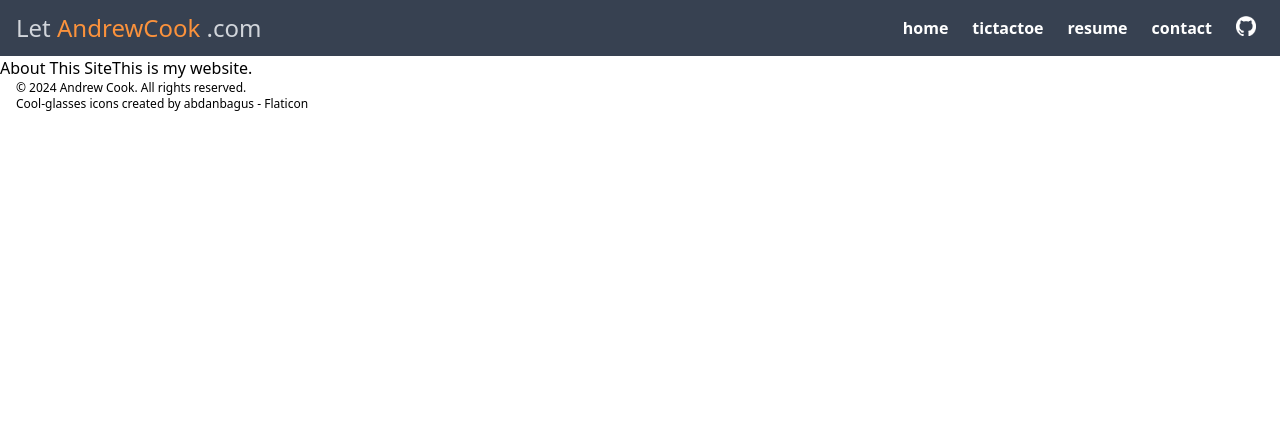
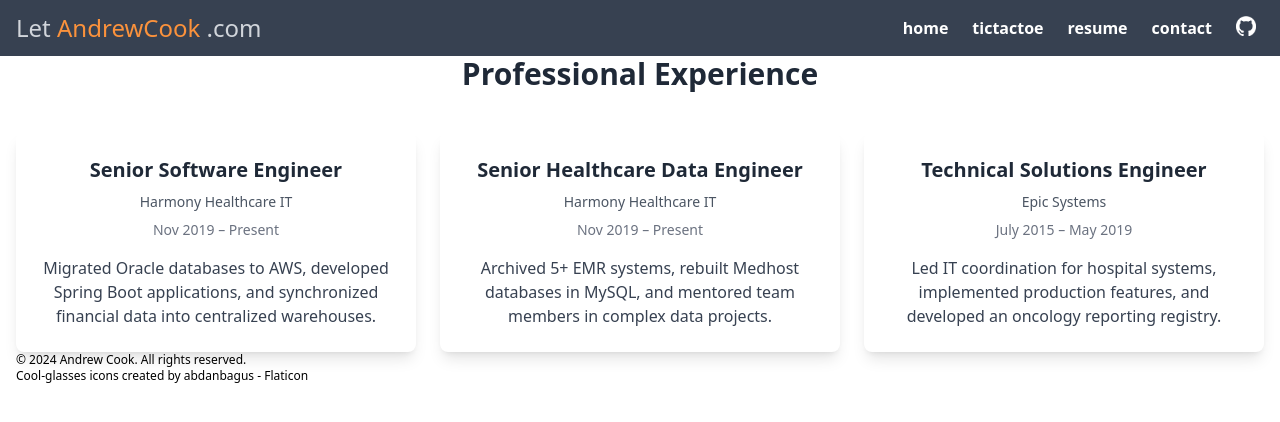
Before and after one commit to cookster9/personal-site, a Django app: page /resume/ in a window 1280 px wide. Shown: the top 422 px of the page. Run offline with Django 4.2, Linux system fonts and the light colour scheme; parts of the project's set-up code (start-up, migrations or seed data) failed here and were passed over.

Commit message:
decent resume page now

```diff
--- a/website/static/website/css/output.css
+++ b/website/static/website/css/output.css
@@ -554,6 +554,40 @@ video {
   display: none;
 }
 
+.container {
+  width: 100%;
+}
+
+@media (min-width: 640px) {
+  .container {
+    max-width: 640px;
+  }
+}
+
+@media (min-width: 768px) {
+  .container {
+    max-width: 768px;
+  }
+}
+
+@media (min-width: 1024px) {
+  .container {
+    max-width: 1024px;
+  }
+}
+
+@media (min-width: 1280px) {
+  .container {
+    max-width: 1280px;
+  }
+}
+
+@media (min-width: 1536px) {
+  .container {
+    max-width: 1536px;
+  }
+}
+
 .static {
   position: static;
 }
@@ -562,8 +596,25 @@ video {
   margin: auto;
 }
 
+.mx-auto {
+  margin-left: auto;
+  margin-right: auto;
+}
+
 .mt-1 {
   margin-top: 0.25rem;
+}
+
+.mb-10 {
+  margin-bottom: 2.5rem;
+}
+
+.mb-2 {
+  margin-bottom: 0.5rem;
+}
+
+.mt-4 {
+  margin-top: 1rem;
 }
 
 .block {
@@ -576,6 +627,10 @@ video {
 
 .flex {
   display: flex;
+}
+
+.grid {
+  display: grid;
 }
 
 .hidden {
@@ -602,6 +657,15 @@ video {
   width: 1.25rem;
 }
 
+.translate-x-0 {
+  --tw-translate-x: 0px;
+  transform: translate(var(--tw-translate-x), var(--tw-translate-y)) rotate(var(--tw-rotate)) skewX(var(--tw-skew-x)) skewY(var(--tw-skew-y)) scaleX(var(--tw-scale-x)) scaleY(var(--tw-scale-y));
+}
+
+.grid-cols-1 {
+  grid-template-columns: repeat(1, minmax(0, 1fr));
+}
+
 .flex-col {
   flex-direction: column;
 }
@@ -618,12 +682,20 @@ video {
   justify-content: space-between;
 }
 
+.gap-6 {
+  gap: 1.5rem;
+}
+
 .overflow-x-hidden {
   overflow-x: hidden;
 }
 
 .rounded {
   border-radius: 0.25rem;
+}
+
+.rounded-lg {
+  border-radius: 0.5rem;
 }
 
 .border {
@@ -640,12 +712,21 @@ video {
   background-color: rgb(55 65 81 / var(--tw-bg-opacity, 1));
 }
 
+.bg-white {
+  --tw-bg-opacity: 1;
+  background-color: rgb(255 255 255 / var(--tw-bg-opacity, 1));
+}
+
 .fill-current {
   fill: currentColor;
 }
 
 .p-10 {
   padding: 2.5rem;
+}
+
+.p-6 {
+  padding: 1.5rem;
 }
 
 .px-2 {
@@ -690,6 +771,10 @@ video {
   text-align: left;
 }
 
+.text-center {
+  text-align: center;
+}
+
 .text-2xl {
   font-size: 1.5rem;
   line-height: 2rem;
@@ -700,8 +785,27 @@ video {
   line-height: 1rem;
 }
 
+.text-3xl {
+  font-size: 1.875rem;
+  line-height: 2.25rem;
+}
+
+.text-sm {
+  font-size: 0.875rem;
+  line-height: 1.25rem;
+}
+
+.text-xl {
+  font-size: 1.25rem;
+  line-height: 1.75rem;
+}
+
 .font-semibold {
   font-weight: 600;
+}
+
+.font-bold {
+  font-weight: 700;
 }
 
 .text-gray-200 {
@@ -727,6 +831,27 @@ video {
 .text-white {
   --tw-text-opacity: 1;
   color: rgb(255 255 255 / var(--tw-text-opacity, 1));
+}
+
+.text-gray-500 {
+  --tw-text-opacity: 1;
+  color: rgb(107 114 128 / var(--tw-text-opacity, 1));
+}
+
+.text-gray-600 {
+  --tw-text-opacity: 1;
+  color: rgb(75 85 99 / var(--tw-text-opacity, 1));
+}
+
+.text-gray-700 {
+  --tw-text-opacity: 1;
+  color: rgb(55 65 81 / var(--tw-text-opacity, 1));
+}
+
+.shadow-lg {
+  --tw-shadow: 0 10px 15px -3px rgb(0 0 0 / 0.1), 0 4px 6px -4px rgb(0 0 0 / 0.1);
+  --tw-shadow-colored: 0 10px 15px -3px var(--tw-shadow-color), 0 4px 6px -4px var(--tw-shadow-color);
+  box-shadow: var(--tw-ring-offset-shadow, 0 0 #0000), var(--tw-ring-shadow, 0 0 #0000), var(--tw-shadow);
 }
 
 .hover\:border-white:hover {
@@ -795,3 +920,15 @@ video {
     padding-bottom: 0.75rem;
   }
 }
+
+@media (min-width: 768px) {
+  .md\:grid-cols-2 {
+    grid-template-columns: repeat(2, minmax(0, 1fr));
+  }
+}
+
+@media (min-width: 1024px) {
+  .lg\:grid-cols-3 {
+    grid-template-columns: repeat(3, minmax(0, 1fr));
+  }
+}
--- a/website/templates/website/base.html
+++ b/website/templates/website/base.html
@@ -15,7 +15,7 @@
     <header id="site-header" class="bg-gray-700 sm:flex sm:justify-between sm:px-4 sm:py-3 sm:items-center">
         <div class="px-4 py-3 flex items-center justify-between sm:p-0">
             <div class="text-2xl">
-                <a href="/" class="">
+                <a href={% url 'welcome' %} class="">
                     <span class="text-gray-300 inline-block">Let</span>
                     <span class="text-orange-400 inline-block">AndrewCook</span>
                     <span class="text-gray-300 inline-block">.com</span>
@@ -27,7 +27,7 @@
                 </button>
             </div>
         </div>
-        <div id="links" class="text-gray-200 px-2 pt-2 pb-4 hidden sm:flex sm:p-0">
+        <div id="links" class="text-gray-200 px-2 pt-2 pb-4 hidden sm:flex sm:p-0 translate-x-0">
             <a class = "block px-2 py-1 text-white font-semibold hover:bg-gray-600 rounded" href={% url 'welcome' %}>home</a>
             <a class = "block px-2 py-1 mt-1 text-white font-semibold hover:bg-gray-600 rounded sm:mt-0 sm:ml-2" href={% url 'startGame' %}>tictactoe</a>
             <a class = "block px-2 py-1 mt-1 text-white font-semibold hover:bg-gray-600 rounded sm:mt-0 sm:ml-2" href={% url 'resume' %}>resume</a>
--- a/website/templates/website/resume.html
+++ b/website/templates/website/resume.html
@@ -1,12 +1,34 @@
 {% extends "website/base.html" %}
 
 {% block content %}
-<div class="flex">
-  <h2 class="">About This Site</h2>
-  <div class="">
-    <p>
-        This is my website.
-    </p>
+<h1 class="text-3xl font-bold text-center text-gray-800 mb-10">Professional Experience</h1>
+  <div class="container mx-auto px-4 grid grid-cols-1 md:grid-cols-2 lg:grid-cols-3 gap-6">
+    <!-- Job Card 1 -->
+    <div class="bg-white shadow-lg rounded-lg p-6 text-center">
+      <h3 class="text-xl font-semibold text-gray-800 mb-2">Senior Software Engineer</h3>
+      <p class="text-sm text-gray-600 mb-2">Harmony Healthcare IT</p>
+      <p class="text-sm text-gray-500">Nov 2019 – Present</p>
+      <p class="mt-4 text-gray-700">
+        Migrated Oracle databases to AWS, developed Spring Boot applications, and synchronized financial data into centralized warehouses.
+      </p>
+    </div>
+    <!-- Job Card 2 -->
+    <div class="bg-white shadow-lg rounded-lg p-6 text-center">
+      <h3 class="text-xl font-semibold text-gray-800 mb-2">Senior Healthcare Data Engineer</h3>
+      <p class="text-sm text-gray-600 mb-2">Harmony Healthcare IT</p>
+      <p class="text-sm text-gray-500">Nov 2019 – Present</p>
+      <p class="mt-4 text-gray-700">
+        Archived 5+ EMR systems, rebuilt Medhost databases in MySQL, and mentored team members in complex data projects.
+      </p>
+    </div>
+    <!-- Job Card 3 -->
+    <div class="bg-white shadow-lg rounded-lg p-6 text-center">
+      <h3 class="text-xl font-semibold text-gray-800 mb-2">Technical Solutions Engineer</h3>
+      <p class="text-sm text-gray-600 mb-2">Epic Systems</p>
+      <p class="text-sm text-gray-500">July 2015 – May 2019</p>
+      <p class="mt-4 text-gray-700">
+        Led IT coordination for hospital systems, implemented production features, and developed an oncology reporting registry.
+      </p>
+    </div>
   </div>
-</div>
 {% endblock %}
```
